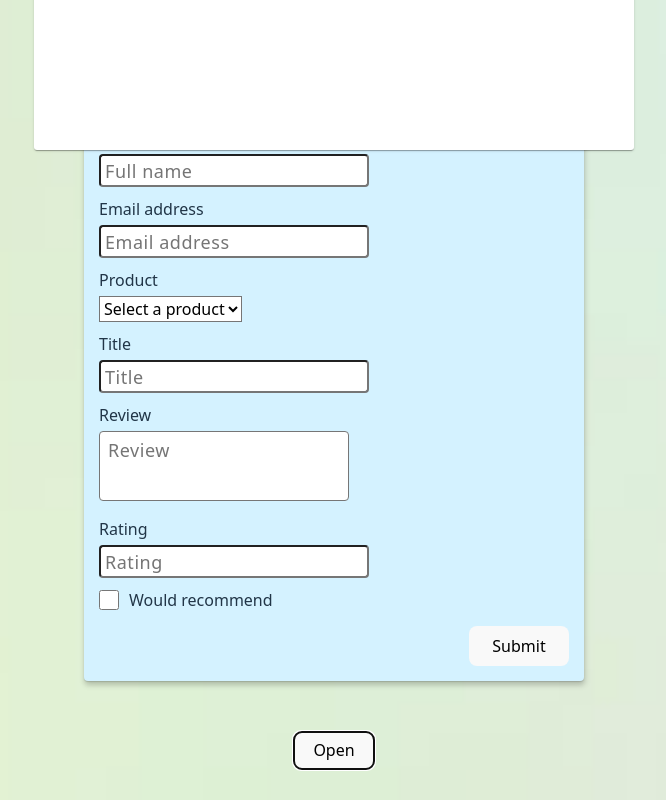
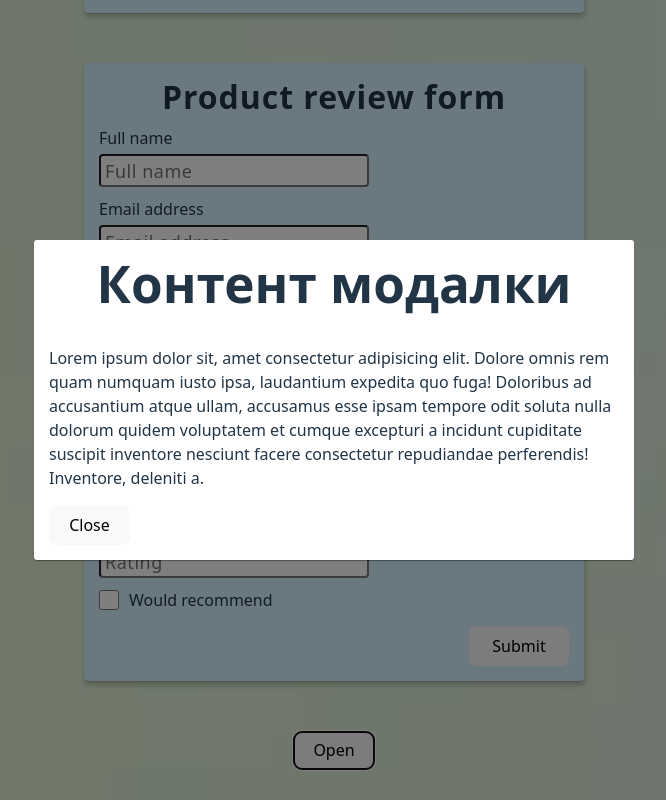
Before and after one commit to DmitryKishkanev/support, a React (Vite) app: page / in a window 1280 px wide. Both pictures are taken after a click on the button "Open". Shown: the part 3571-4371 px from the top of the page, without its empty margins (306-972 px from the left). Built offline with nearby package versions, Linux system fonts and the light colour scheme.

Commit message:
Добавил кнопку Close

```diff
--- a/src/components/App/App.jsx
+++ b/src/components/App/App.jsx
@@ -151,6 +151,21 @@ class App extends Component {
         {showModal && (
           <Modal>
             <h1>Контент модалки</h1>
+            <p>
+              Lorem ipsum dolor sit, amet consectetur adipisicing elit. Dolore
+              omnis rem quam numquam iusto ipsa, laudantium expedita quo fuga!
+              Doloribus ad accusantium atque ullam, accusamus esse ipsam tempore
+              odit soluta nulla dolorum quidem voluptatem et cumque excepturi a
+              incidunt cupiditate suscipit inventore nesciunt facere consectetur
+              repudiandae perferendis! Inventore, deleniti a.
+            </p>
+            <button
+              type="button"
+              className="Close__btn"
+              onClick={this.toggleModal}
+            >
+              Close
+            </button>
           </Modal>
         )}
       </div>
--- a/src/components/Modal/Modal.styled.js
+++ b/src/components/Modal/Modal.styled.js
@@ -10,7 +10,7 @@ const ModalContainer = styled.div`
   top: 0;
   left: 0;
   width: 100vw;
-  height: 100wh;
+  height: 100vh;
   background-color: rgba(0, 0, 0, 0.5);
 
   .Modal__content {
@@ -21,13 +21,21 @@ const ModalContainer = styled.div`
     min-height: 300px;
     max-width: 600px;
     width: 100%;
-    padding: 12px;
+    padding: 15px;
     background-color: #fff;
     border-radius: 3px;
     box-shadow: 0px 2px 1px -1px rgba(0, 0, 0, 0.2),
       0px 1px 1px 0px rgba(0, 0, 0, 0.14), 0px 1px 3px 0px rgba(0, 0, 0, 0.12);
+  }
 
-    color: black;
+  h1 {
+    margin-top: 0;
+
+    text-align: center;
+  }
+
+  .Close__btn {
+    margin-left: auto;
   }
 `;
 
```
